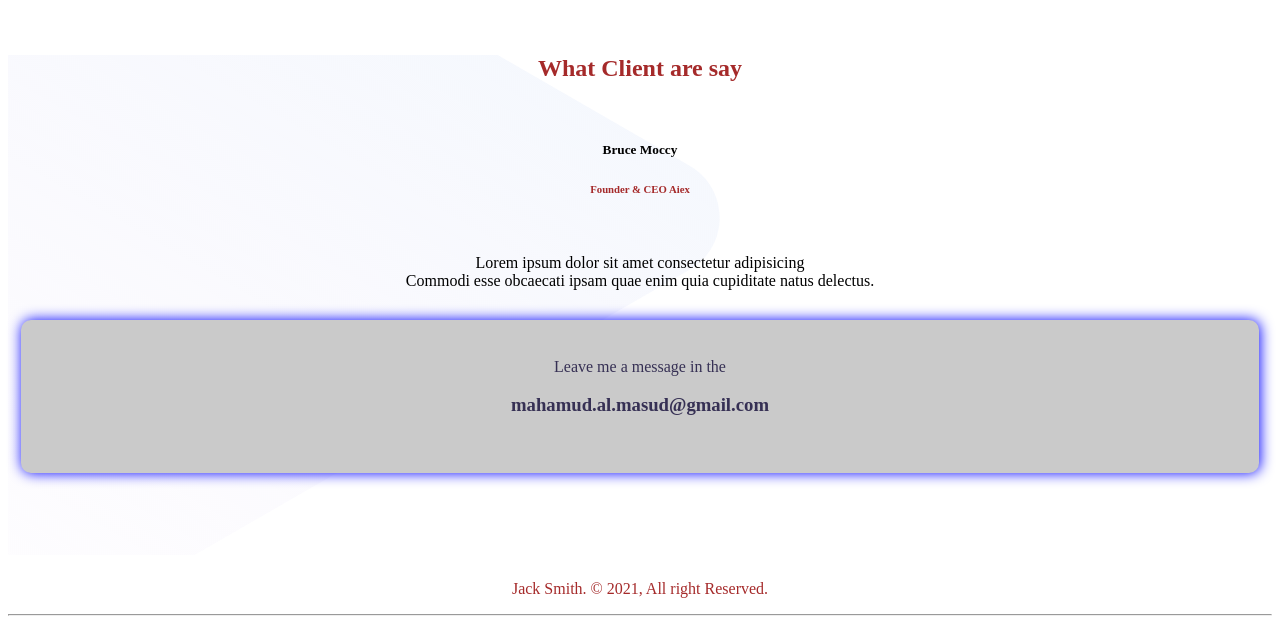
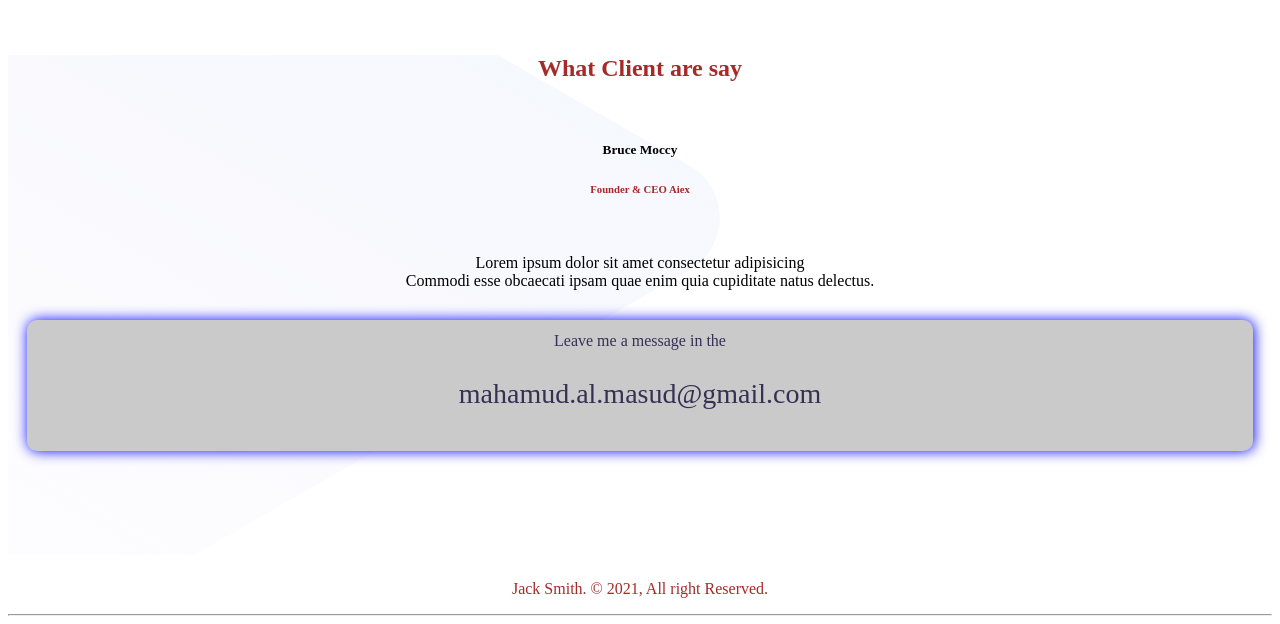
Before and after one commit to MasudMahamud/dev-portfolio, a plain HTML site: page index.html in a window 1280 px wide. Shown: the part 1498-2122 px from the top of the page. Drawn offline with Linux system fonts and the light colour scheme.

Commit message:
over this project

```diff
--- a/index.html
+++ b/index.html
@@ -4,7 +4,7 @@
     <meta charset="UTF-8">
     <meta http-equiv="X-UA-Compatible" content="IE=edge">
     <meta name="viewport" content="width=, initial-scale=1.0">
-    <title>Document</title>
+    <title>personal site</title>
     <link rel="stylesheet" href="style.css">
 </head>
 <body>
@@ -68,7 +68,7 @@
         <div class="contact">
          <span>Leave me a message in the</span>
          <br>
-         <h3>mahamud.al.masud@gmail.com</h3>
+         <p>mahamud.al.masud@gmail.com</p>
         </div>
    </section>
    <footer>
--- a/style.css
+++ b/style.css
@@ -85,11 +85,15 @@ a.hire-button:hover {
     text-align: center;
     background: #cacaca;
     color: rgb(54 48 84);
-    width: 92%;
+    width: 95%;
     margin: auto;
-    padding: 3%;
+    padding: 1%;
     box-shadow: 1px 0px 14px blue;
     border-radius: 10px;
+}
+
+.contact p{
+    font-size: 28px;
 }
 
 footer{
```
